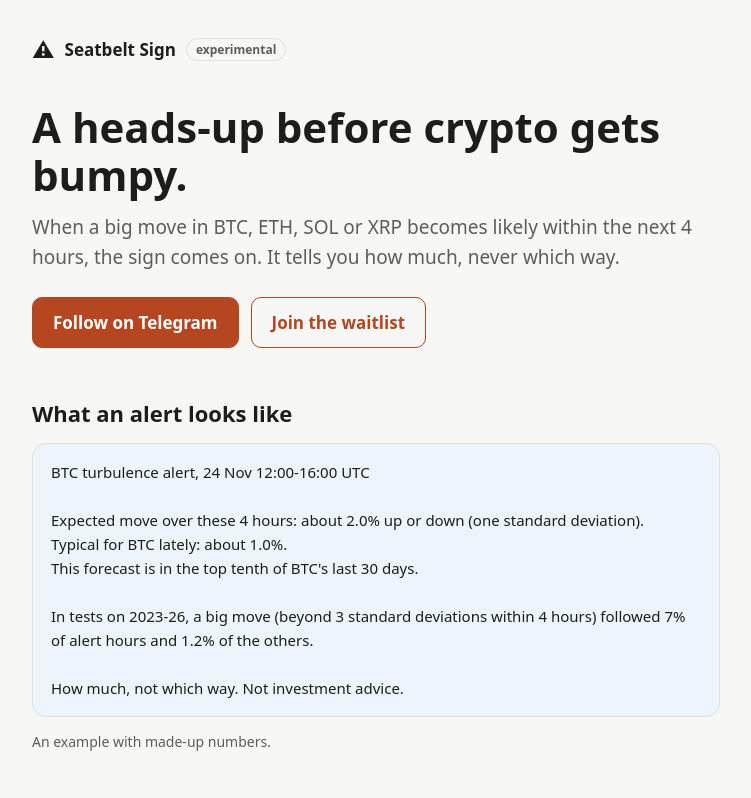
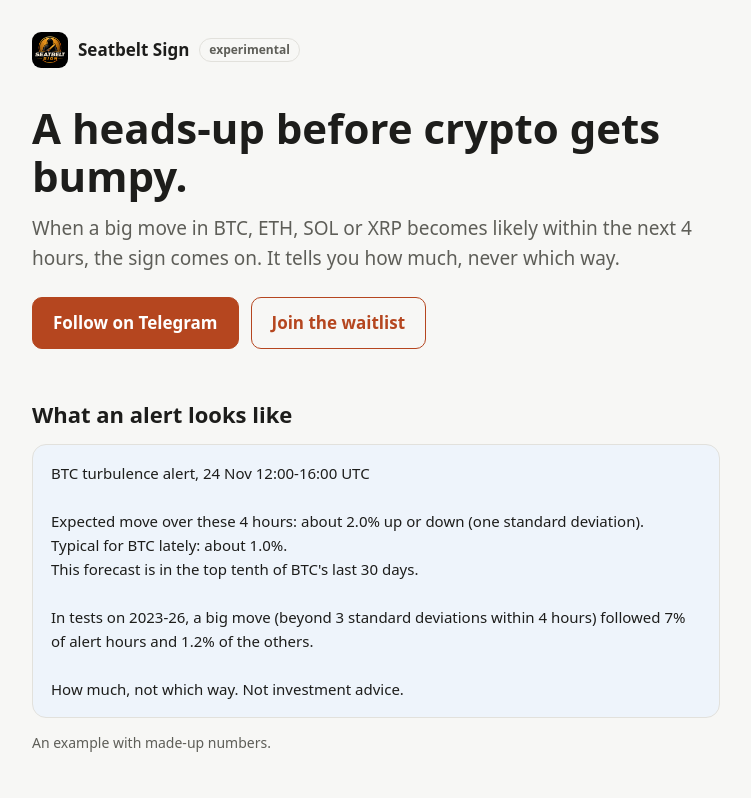
Before and after one commit to robustaitrader/seatbelt-sign, a plain HTML site: page index.html in a window 1280 px wide. Shown: the top 798 px of the page, without its empty margins (264-1015 px from the left). Drawn offline with Linux system fonts and the light colour scheme.

Commit message:
The channel's emblem as the logo and icon, and a share card
Co-Authored-By: Claude Opus 5.5 <noreply@anthropic.com>

```diff
--- a/index.html
+++ b/index.html
@@ -8,7 +8,12 @@
 <meta property="og:title" content="Seatbelt Sign: crypto turbulence alerts">
 <meta property="og:description" content="A heads-up when a big move in BTC, ETH, SOL or XRP becomes likely within 4 hours. How much, never which way.">
 <meta property="og:type" content="website">
-<link rel="icon" href="logo.svg" type="image/svg+xml">
+<meta property="og:url" content="https://robustaitrader.github.io/seatbelt-sign/">
+<meta property="og:image" content="https://robustaitrader.github.io/seatbelt-sign/social.png">
+<meta property="og:image:width" content="1280">
+<meta property="og:image:height" content="640">
+<meta name="twitter:card" content="summary_large_image">
+<link rel="icon" href="emblem-512.png" type="image/png">
 <style>
   :root {
     --bg: #f7f7f5; --text: #1d1d1b; --muted: #5e5e58; --card: #ffffff; --line: #e2e1dc;
@@ -27,7 +32,7 @@
   }
   main { max-width: 720px; margin: 0 auto; padding: 32px 16px 64px; }
   header { display: flex; align-items: center; gap: 10px; font-weight: 700; }
-  .sign { font-size: 22px; }
+  .emblem { width: 36px; height: 36px; border-radius: 9px; }
   .tag {
     font-size: 12px; font-weight: 600; color: var(--muted); border: 1px solid var(--line);
     border-radius: 999px; padding: 1px 9px;
@@ -58,7 +63,7 @@
 </head>
 <body>
 <main>
-  <header><span class="sign" aria-hidden="true">&#9888;</span> Seatbelt Sign <span class="tag">experimental</span></header>
+  <header><img class="emblem" src="emblem-512.png" alt="" width="36" height="36"> Seatbelt Sign <span class="tag">experimental</span></header>
 
   <h1>A heads-up before crypto gets bumpy.</h1>
   <p class="lead">When a big move in BTC, ETH, SOL or XRP becomes likely within the next 4 hours,
```
Also changed, not shown: emblem-512.png (added), logo.svg (deleted), social.png (added).
